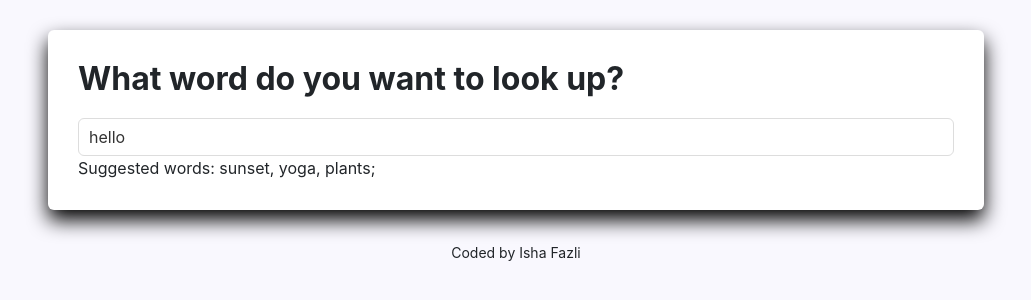
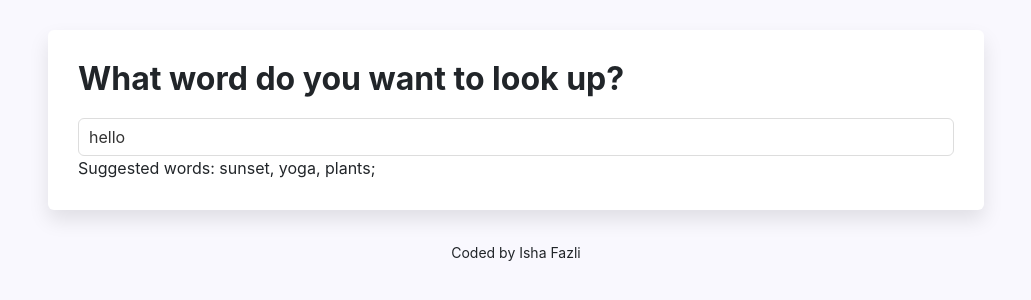
Before and after one commit to IshaFazli3/dictionary, a React (Create React App) app: page / in a window 1280 px wide. Shown: the top 300 px of the page, without its empty margins (124-1155 px from the left). Built offline with nearby package versions, Linux system fonts and the light colour scheme; no server answers.

Commit message:
Correction made

```diff
--- a/src/Dictionary.css
+++ b/src/Dictionary.css
@@ -8,7 +8,7 @@
   background: white;
   padding: 30px;
   border-radius: 6px;
-  box-shadow: 0 10px 20px rgba(0 0 0 / 105);
+  box-shadow: 0 10px 20px rgba(0 0 0 / 10%);
   margin: 20px 0;
 }
 .Dictionary input {
```
